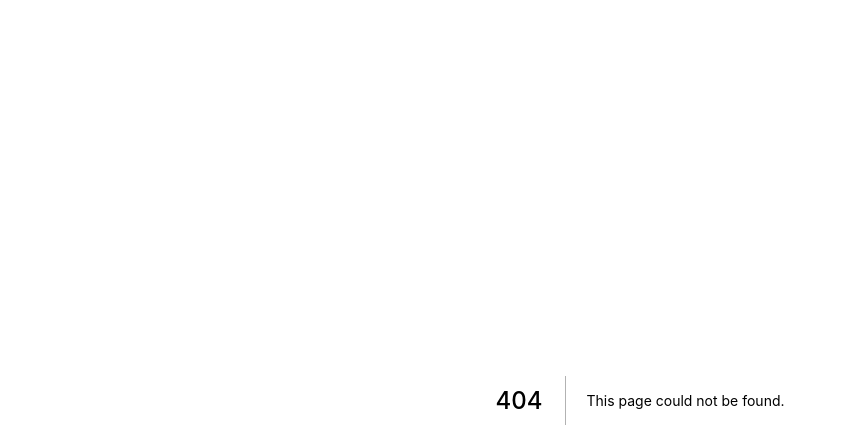
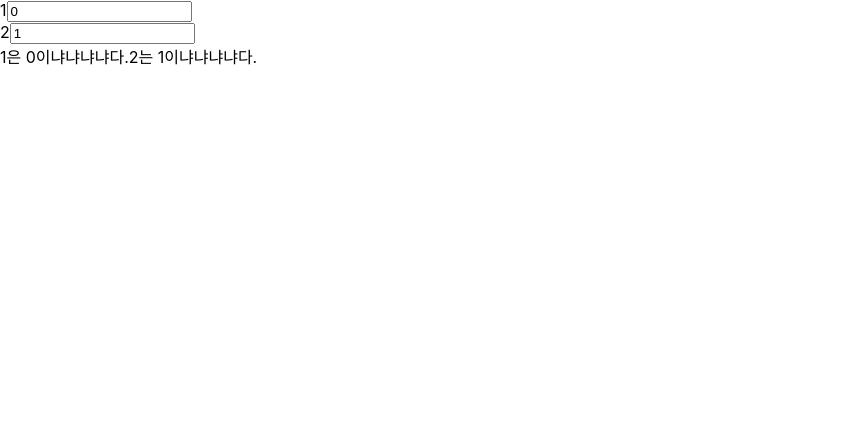
Before and after one commit to read0more/next-test, a Next.js app: page /memoTest in a window 1280 px wide. Before the commit this address had no page. Shown: the top 448 px of the page, without its empty margins (0-847 px from the left). Built offline with nearby package versions, Linux system fonts and the light colour scheme.

Commit message:
memo테스트

```diff
--- /dev/null
+++ b/pages/memoTest.tsx
@@ -0,0 +1,55 @@
+import type { NextPage } from 'next';
+import React, { useCallback, useMemo, useState } from 'react';
+
+const MemoTest: NextPage = () => {
+  const [value1, setValue1] = useState('0');
+  const [value2, setValue2] = useState('1');
+
+  const value1Text = useMemo(() => {
+    console.warn('1');
+    return `${value1}이냐냐냐냐`;
+  }, [value1]);
+
+  const value2Text = useMemo(() => {
+    console.warn('2');
+    return `${value2}이냐냐냐냐`;
+  }, [value2]);
+
+  const useCallbackTest = useCallback(
+    (a: number, b: number) => {
+      return value1Text + a + b;
+    },
+    [value1Text] // dependency없으면 value1Text는 계속 초기 값만 가지게 됨
+  );
+
+  console.log(useCallbackTest(1, 2));
+
+  return (
+    <div>
+      <div>
+        <label>1</label>
+        <input
+          type="text"
+          value={value1}
+          onChange={(event: React.ChangeEvent<HTMLInputElement>) =>
+            setValue1(event.currentTarget.value)
+          }
+        />
+      </div>
+      <div>
+        <label>2</label>
+        <input
+          type="text"
+          value={value2}
+          onChange={(event: React.ChangeEvent<HTMLInputElement>) =>
+            setValue2(event.currentTarget.value)
+          }
+        />
+      </div>
+      <span>1은 {value1Text}다.</span>
+      <span>2는 {value2Text}다.</span>
+    </div>
+  );
+};
+
+export default MemoTest;
```
